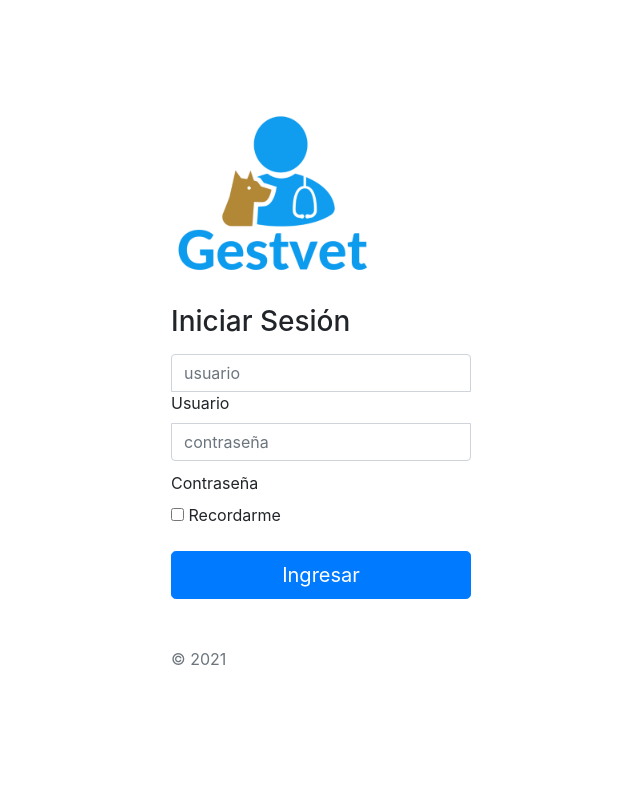
After one commit to luzcyberland/GestVet, a Django app: page /accounts/login/ in a window 1280 px wide. The commit adds this page. Shown: the whole page, without its empty margins (319-959 px from the left). Run offline with Django 3.2, Linux system fonts and the light colour scheme; some libraries are stand-ins or nearby versions.

Commit message:
PGV-28 se agrega login

```diff
--- a/config/urls.py
+++ b/config/urls.py
@@ -14,16 +14,19 @@ Including another URLconf
     2. Add a URL to urlpatterns:  path('blog/', include('blog.urls'))
 """
 from django.contrib.auth.decorators import login_required
+from django.contrib.auth import views as auth_views
 from django.contrib import admin
 from django.urls import path
 from Roles.views import add_rol, RolesListView, RolUpdate, eliminar_rol
+from Usuarios.views import home,logoutUser
 
 urlpatterns = [
     path('admin/', admin.site.urls, name = 'admin'),
+    path('', home, name='index'),
+    path('logout/', logoutUser, name='logout'),
+    path('accounts/login/', auth_views.LoginView.as_view(), name='login'),
     path('crear_rol/', login_required(add_rol), name='crearrol'),
     path('listar_roles/', login_required(RolesListView.as_view()), name='listarroles'),
     path('modificar_rol/<pk>/',login_required(RolUpdate.as_view()), name='modificarrol'),
     path('eliminar_rol/<int:id_rol>/', login_required(eliminar_rol), name='eliminarrol'),
-
-
 ]
--- /dev/null
+++ b/static/css/signin.css
@@ -0,0 +1,39 @@
+html,
+body {
+  height: 100%;
+}
+
+body {
+  display: flex;
+  align-items: center;
+  padding-top: 40px;
+  padding-bottom: 40px;
+  background-color: #ffffff;
+}
+
+.form-signin {
+  width: 100%;
+  max-width: 330px;
+  padding: 15px;
+  margin: auto;
+}
+
+.form-signin .checkbox {
+  font-weight: 400;
+}
+
+.form-signin .form-floating:focus-within {
+  z-index: 2;
+}
+
+.form-signin input[type="text"] {
+  margin-bottom: -1px;
+  border-bottom-right-radius: 0;
+  border-bottom-left-radius: 0;
+}
+
+.form-signin input[type="password"] {
+  margin-bottom: 10px;
+  border-top-left-radius: 0;
+  border-top-right-radius: 0;
+}
--- a/templates/base.html
+++ b/templates/base.html
@@ -51,6 +51,9 @@
 
             </div>
       </li>
+      <li class="nav-item active">
+          <a class="nav-link" href="{% url 'logout'%}">Cerrar Sesión <span class="sr-only">(current)</span></a>
+      </li>
     </ul>
   </div>
 </nav>
--- /dev/null
+++ b/templates/baselogin.html
@@ -0,0 +1,53 @@
+{% load static %}
+
+
+<!doctype html>
+<html lang="en">
+  <head>
+    <meta charset="utf-8">
+    <meta name="viewport" content="width=device-width, initial-scale=1">
+    <meta name="description" content="">
+    <meta name="author" content="Mark Otto, Jacob Thornton, and Bootstrap contributors">
+    <meta name="generator" content="Hugo 0.84.0">
+        <link rel="icon" type="image/png" href="{% static 'img/Gestvet.png' %}"/>
+    <title>Iniciar Sesión</title>
+    <link rel="stylesheet" href="https://maxcdn.bootstrapcdn.com/bootstrap/4.0.0/css/bootstrap.min.css" integrity="sha384-Gn5384xqQ1aoWXA+058RXPxPg6fy4IWvTNh0E263XmFcJlSAwiGgFAW/dAiS6JXm" crossorigin="anonymous">
+    <link rel="canonical" href="https://getbootstrap.com/docs/5.0/examples/sign-in/">
+
+
+
+    <!-- Bootstrap core CSS -->
+    <link rel="stylesheet" type="text/css" href="{% static '/css/signin.css' %}">
+
+    <style>
+      .bd-placeholder-img {
+        font-size: 1.125rem;
+        text-anchor: middle;
+        -webkit-user-select: none;
+        -moz-user-select: none;
+        user-select: none;
+      }
+
+      @media (min-width: 768px) {
+        .bd-placeholder-img-lg {
+          font-size: 3.5rem;
+        }
+      }
+    </style>
+
+
+    <!-- Custom styles for this template -->
+
+  </head>
+<body>
+    <main class="form-signin">
+        <form>
+    <img class="mb-4" src= "{% static '/img/Gestvet.png' %}" alt="" width="200" height="200">
+    <h1 class="h3 mb-3 fw-normal">Iniciar Sesión</h1>
+    {% block content %} {% endblock %}
+    <button class="w-100 btn btn-lg btn-primary" type="submit">Ingresar</button>
+    <p class="mt-5 mb-5 text-muted">&copy; 2021</p>
+  </form>
+</main>
+  </body>
+</html>
--- /dev/null
+++ b/templates/registration/login.html
@@ -0,0 +1,19 @@
+{% extends 'baselogin.html' %}
+    {%  block content %}
+
+    <div class="form-floating">
+      <input type="text" class="form-control" id="floatingInput" placeholder="usuario">
+      <label for="floatingInput">Usuario</label>
+    </div>
+    <div class="form-floating">
+      <input type="password" class="form-control" id="floatingPassword" placeholder="contraseña">
+      <label for="floatingPassword">Contraseña</label>
+    </div>
+
+    <div class="checkbox mb-3">
+      <label>
+        <input type="checkbox" value="remember-me"> Recordarme
+      </label>
+    </div>
+
+{% endblock %}
```
Also changed, not shown: Usuarios/views.py (+11 -1 lines), config/settings.py (+8 -3 lines), templates/home.html (added, +9 -0 lines), static/img/Gestvet.png (added).
